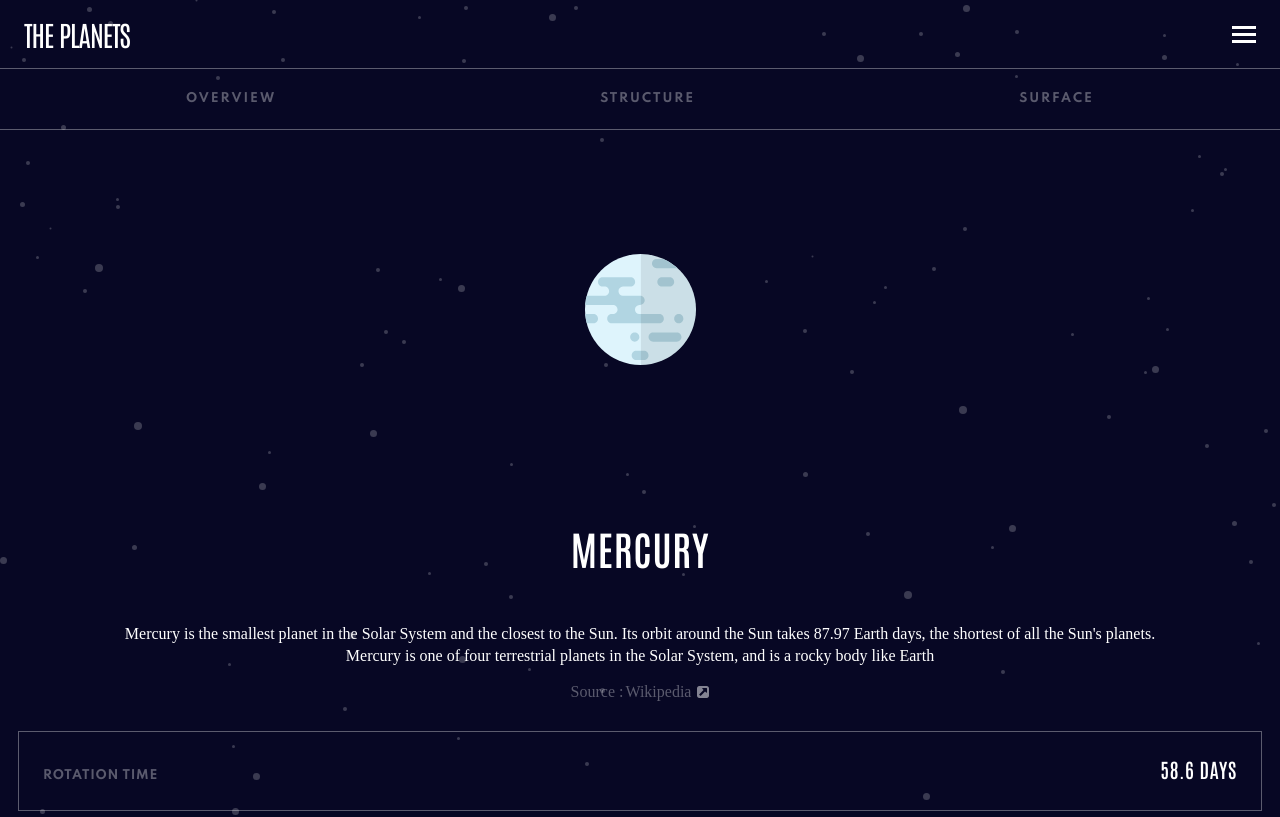
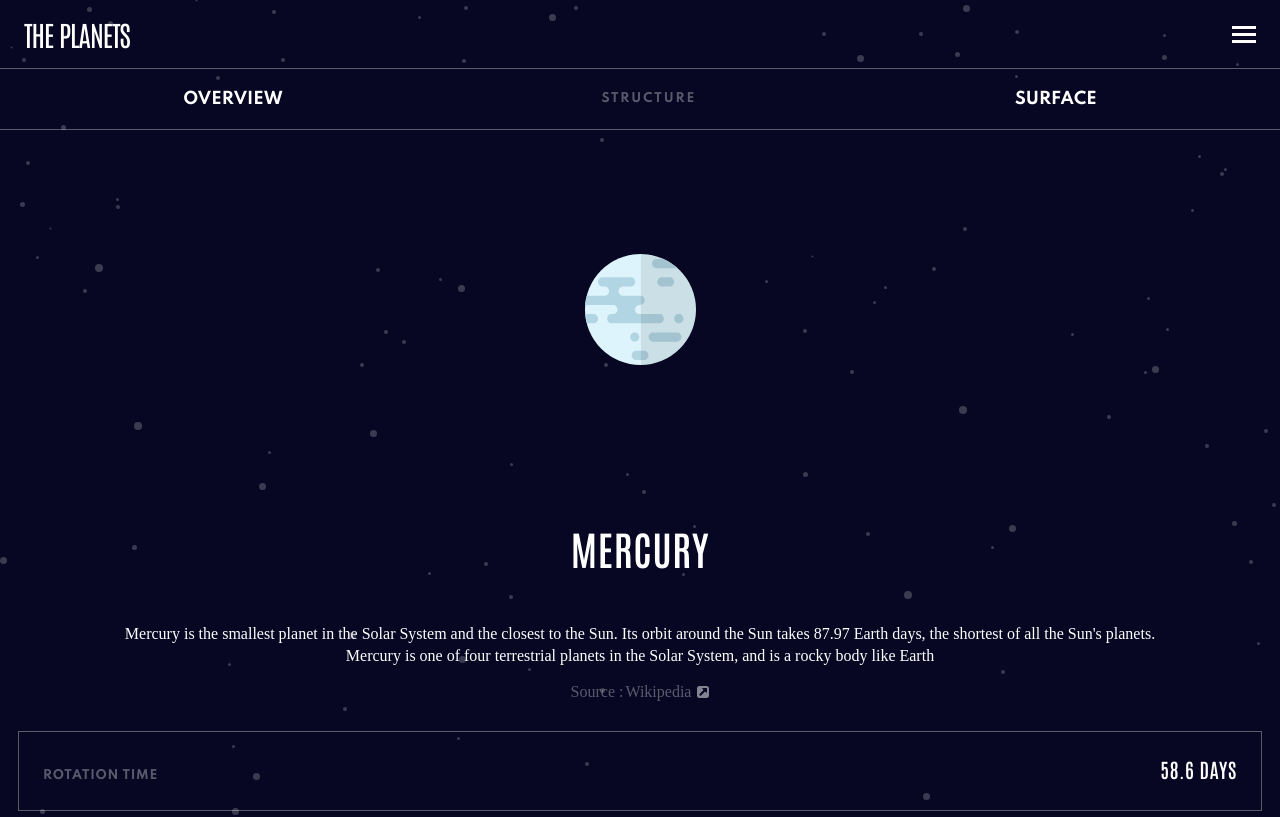
Before and after one commit to MidnightSilva/Planets-fact-site, a React (Create React App) app in the folder client/: page / in a window 1280 px wide. Shown: the top 817 px of the page. Built offline with nearby package versions, Linux system fonts and the light colour scheme.

Commit message:
change button color to white by tracking state

```diff
--- a/client/src/Pages/Mercury.js
+++ b/client/src/Pages/Mercury.js
@@ -22,13 +22,13 @@ const Mercury = ( props ) => {
     <div className="page-container">
       <div className="btn-container">
         <button
-          className="planet-btn"
+          className={`planet-btn${Overview ? "Show" : ""}`}
           onClick={() => togglePlanetDescription(!togglePlanetDescription)}
         >
           Overview
         </button>
         <button
-          className="planet-btn"
+          className={`planet-btn${Structure ? "" : "Show"}`}
           onClick={() =>
             toggleStructureDescription(!toggleStructureDescription)
           }
@@ -36,7 +36,7 @@ const Mercury = ( props ) => {
           Structure
         </button>
         <button
-          className="planet-btn"
+          className={`planet-btn${Surface ? "Show" : ""}`}
           onClick={() => toggleSurfaceDescription(!toggleSurfaceDescription)}
         >
           Surface
--- a/client/src/Scss/Planet.scss
+++ b/client/src/Scss/Planet.scss
@@ -13,8 +13,8 @@ align-self: center;
 .planet-surface{
 height: $Planet-height-mobile-Surface-Geology;
 width: $planet-width-mobile;
-margin: 29px 27px;
-padding: 54px 132px;
+margin: 59px 27px;
+    padding: 54px 132px;
 align-self: center;
 }
 // planet content container
--- a/client/src/Scss/button.scss
+++ b/client/src/Scss/button.scss
@@ -3,7 +3,7 @@
 .btn-container{
     height: 20px;
     overflow: visible;
-    border-bottom: solid 1px rgba(255, 255, 255, 0.336);;
+    border-bottom: solid 1px rgba(255, 255, 255, 0.336);
     padding: 20px 24px;
     display: flex;
     justify-content: space-around;
@@ -12,6 +12,16 @@
 
 .planet-btn{
   font-size: 12px;
+    font-weight: bold;
+    line-height: 10px;
+    text-align: center;
+    letter-spacing: 1.92857px;
+    color: rgba(255, 255, 255, 0.336);;
+}
+
+.planet-btn.show{
+  color: white;
+    font-size: 12px;
     font-weight: bold;
     line-height: 10px;
     text-align: center;
@@ -26,16 +36,15 @@ button{
     cursor: pointer;
     outline: inherit;
     text-transform: uppercase;
-    color: rgba(255, 255, 255, 0.336);;
 }
 
 
 
 
-button:focus{
-  color: white;
-}
+// button:focus{
+//   color: white;
+// }
 
-button:active{
-  color: white;
-}
+// button:active{
+//   color: white;
+// }
```
